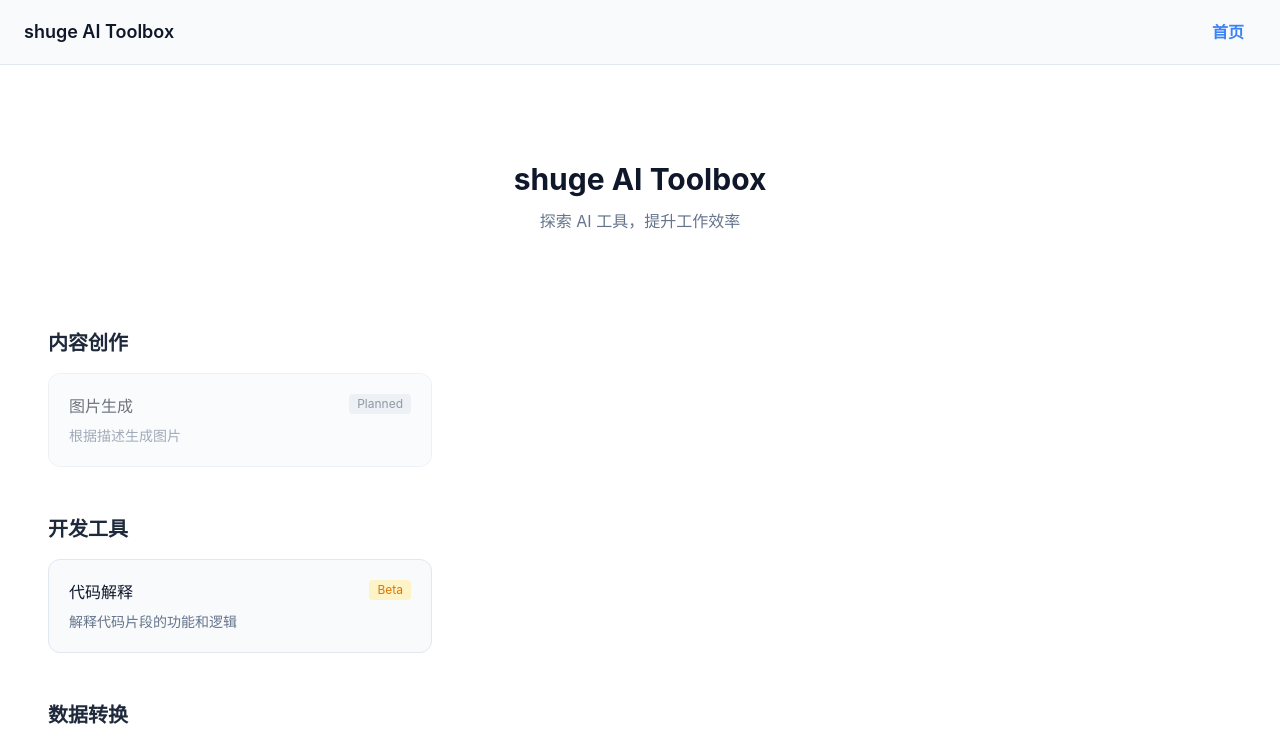
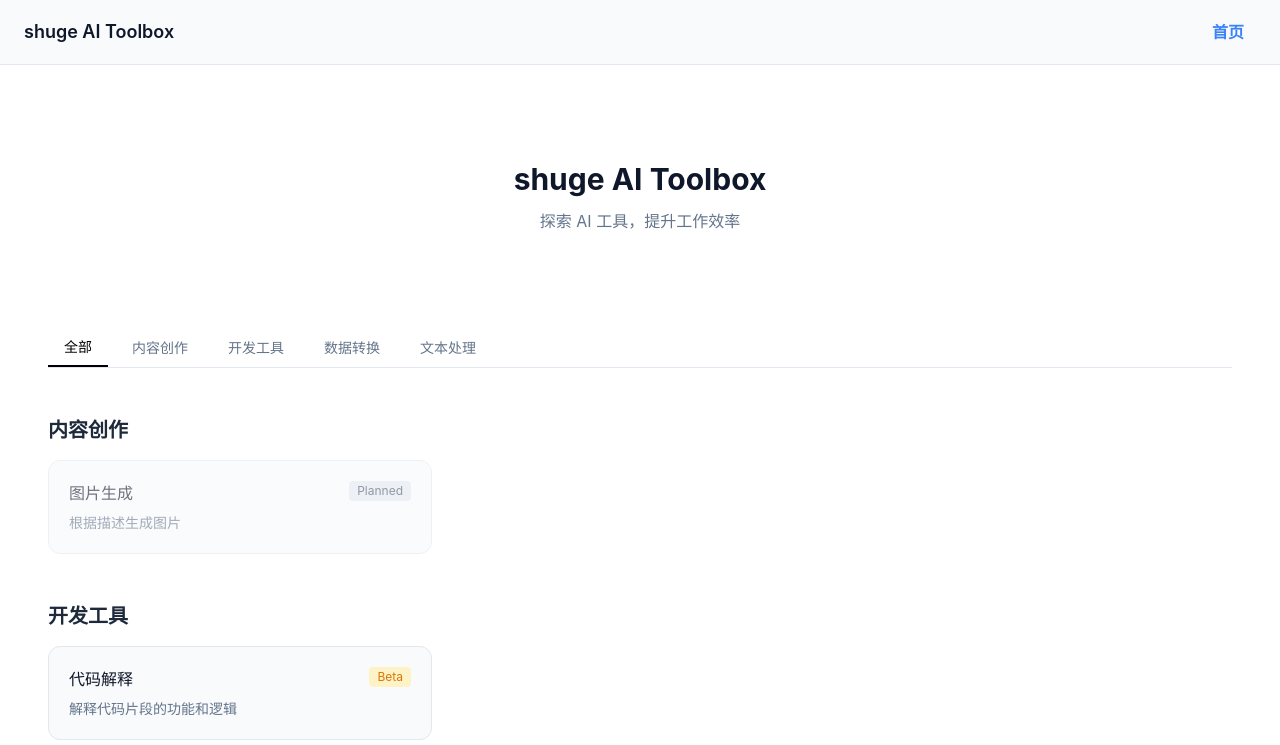
Before and after one commit to shuge-x/shuge-ai-toolbox, a React (Vite) app: page / in a window 1280 px wide. Shown: the top 745 px of the page. Built offline with nearby package versions, Linux system fonts and the light colour scheme.

Commit message:
feat: add Tab navigation to Home page

```diff
--- a/src/app/views/Home.tsx
+++ b/src/app/views/Home.tsx
@@ -1,54 +1,12 @@
+import { useState } from 'react';
 import { Link } from 'react-router-dom';
 import { getTools } from '../../tool-registry/catalog';
 
 const stagePriority = { active: 0, beta: 1, planned: 2 };
 
-export default function Home() {
-  const tools = getTools();
-
-  const grouped = tools.reduce<Record<string, typeof tools>>((acc, tool) => {
-    if (!acc[tool.category]) {
-      acc[tool.category] = [];
-    }
-    acc[tool.category].push(tool);
-    return acc;
-  }, {});
-
-  const sortedCategories = Object.keys(grouped).sort();
-
+function ToolCard({ tool }: { tool: ReturnType<typeof getTools>[number] }) {
   return (
-    <div className="space-y-12 px-6 py-8">
-      <div className="text-center py-12">
-        <h1
-          className="text-3xl font-bold mb-3"
-          style={{ color: 'var(--color-neutral-900)' }}
-        >
-          shuge AI Toolbox
-        </h1>
-        <p style={{ color: 'var(--color-neutral-500)' }}>
-          探索 AI 工具，提升工作效率
-        </p>
-      </div>
-
-      {sortedCategories.map((category) => {
-        const categoryTools = grouped[category].sort((a, b) => {
-          const priorityDiff = stagePriority[a.stage] - stagePriority[b.stage];
-          if (priorityDiff !== 0) return priorityDiff;
-          return a.name.localeCompare(b.name);
-        });
-
-        return (
-          <section key={category}>
-            <h2
-              className="text-xl font-semibold mb-4"
-              style={{ color: 'var(--color-neutral-800)' }}
-            >
-              {category}
-            </h2>
-            <div className="grid grid-cols-1 sm:grid-cols-2 lg:grid-cols-3 gap-4">
-              {categoryTools.map((tool) => (
     <Link
-                  key={tool.id}
       to={`/tools/${tool.id}`}
       className={`block p-5 rounded-xl border transition-all ${
         tool.stage === 'planned' ? 'opacity-60' : 'hover:shadow-md'
@@ -59,10 +17,7 @@ export default function Home() {
       }}
     >
       <div className="flex items-start justify-between mb-2">
-                    <h3
-                      className="font-medium"
-                      style={{ color: 'var(--color-neutral-900)' }}
-                    >
+        <h3 className="font-medium" style={{ color: 'var(--color-neutral-900)' }}>
           {tool.name}
         </h3>
         {tool.stage === 'planned' && (
@@ -88,18 +43,104 @@ export default function Home() {
           </span>
         )}
       </div>
-                  <p
-                    className="text-sm"
-                    style={{ color: 'var(--color-neutral-500)' }}
-                  >
+      <p className="text-sm" style={{ color: 'var(--color-neutral-500)' }}>
         {tool.description}
       </p>
     </Link>
+  );
+}
+
+export default function Home() {
+  const tools = getTools();
+  const categories = [...new Set(tools.map((t) => t.category))].sort();
+  const [activeTab, setActiveTab] = useState<string>('全部');
+
+  const handleTabClick = (tab: string) => {
+    setActiveTab(tab);
+    window.scrollTo({ top: 0, behavior: 'smooth' });
+  };
+
+  const filteredTools =
+    activeTab === '全部' ? tools : tools.filter((t) => t.category === activeTab);
+
+  return (
+    <div className="space-y-12 px-6 py-8">
+      <div className="text-center py-12">
+        <h1
+          className="text-3xl font-bold mb-3"
+          style={{ color: 'var(--color-neutral-900)' }}
+        >
+          shuge AI Toolbox
+        </h1>
+        <p style={{ color: 'var(--color-neutral-500)' }}>
+          探索 AI 工具，提升工作效率
+        </p>
+      </div>
+
+      <nav className="flex gap-2 border-b border-neutral-200">
+        <button
+          onClick={() => handleTabClick('全部')}
+          className={`px-4 py-2 text-sm font-medium transition-colors ${
+            activeTab === '全部'
+              ? 'border-b-2 border-accent-500 text-accent-600'
+              : 'text-neutral-500 hover:text-neutral-900'
+          }`}
+        >
+          全部
+        </button>
+        {categories.map((cat) => (
+          <button
+            key={cat}
+            onClick={() => handleTabClick(cat)}
+            className={`px-4 py-2 text-sm font-medium transition-colors ${
+              activeTab === cat
+                ? 'border-b-2 border-accent-500 text-accent-600'
+                : 'text-neutral-500 hover:text-neutral-900'
+            }`}
+          >
+            {cat}
+          </button>
+        ))}
+      </nav>
+
+      {activeTab === '全部' ? (
+        categories.map((category) => {
+          const categoryTools = filteredTools
+            .filter((t) => t.category === category)
+            .sort((a, b) => {
+              const priorityDiff = stagePriority[a.stage] - stagePriority[b.stage];
+              if (priorityDiff !== 0) return priorityDiff;
+              return a.name.localeCompare(b.name);
+            });
+          return (
+            <section key={category}>
+              <h2
+                className="text-xl font-semibold mb-4"
+                style={{ color: 'var(--color-neutral-800)' }}
+              >
+                {category}
+              </h2>
+              <div className="grid grid-cols-1 sm:grid-cols-2 lg:grid-cols-3 gap-4">
+                {categoryTools.map((tool) => (
+                  <ToolCard key={tool.id} tool={tool} />
                 ))}
               </div>
             </section>
           );
-      })}
+        })
+      ) : (
+        <div className="grid grid-cols-1 sm:grid-cols-2 lg:grid-cols-3 gap-4">
+          {filteredTools
+            .sort((a, b) => {
+              const priorityDiff = stagePriority[a.stage] - stagePriority[b.stage];
+              if (priorityDiff !== 0) return priorityDiff;
+              return a.name.localeCompare(b.name);
+            })
+            .map((tool) => (
+              <ToolCard key={tool.id} tool={tool} />
+            ))}
+        </div>
+      )}
     </div>
   );
 }
```
Also changed, not shown: 1 other file (tests, documents, lock files or other folders). Lines whose indentation alone changed are shown as unchanged.
